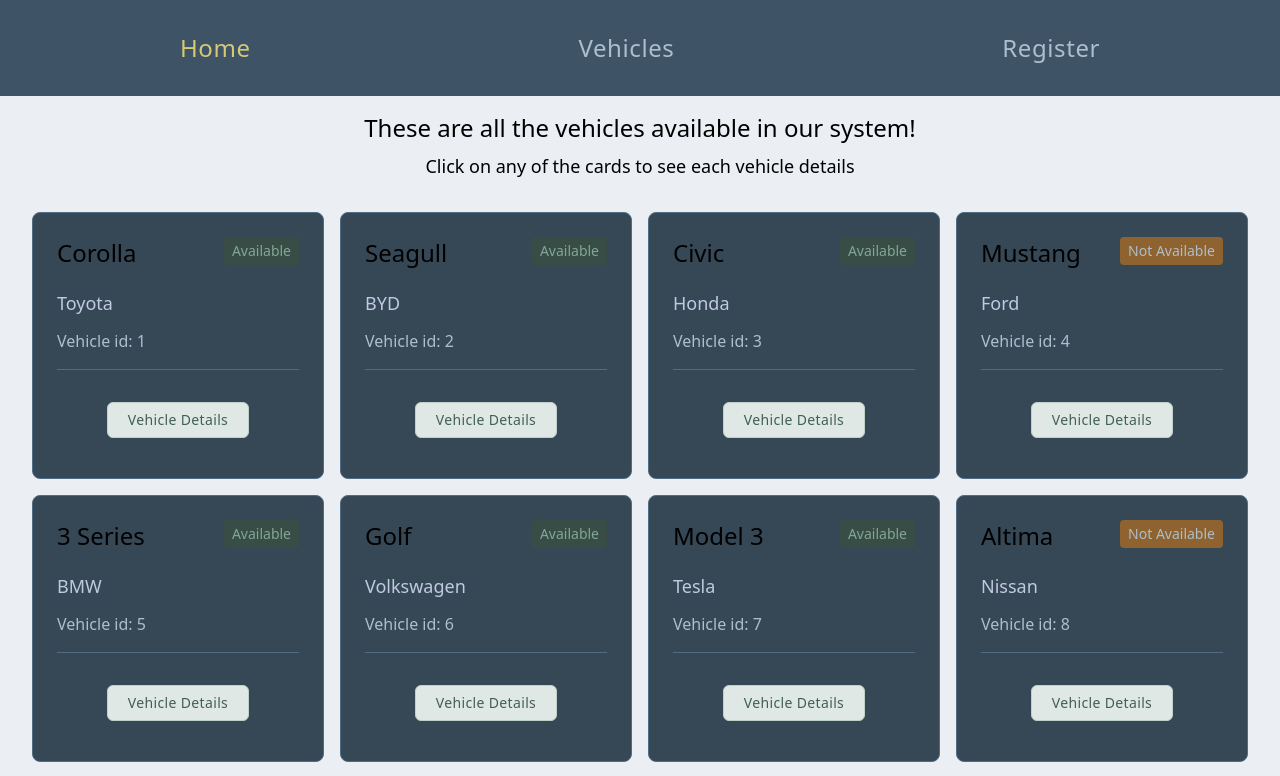
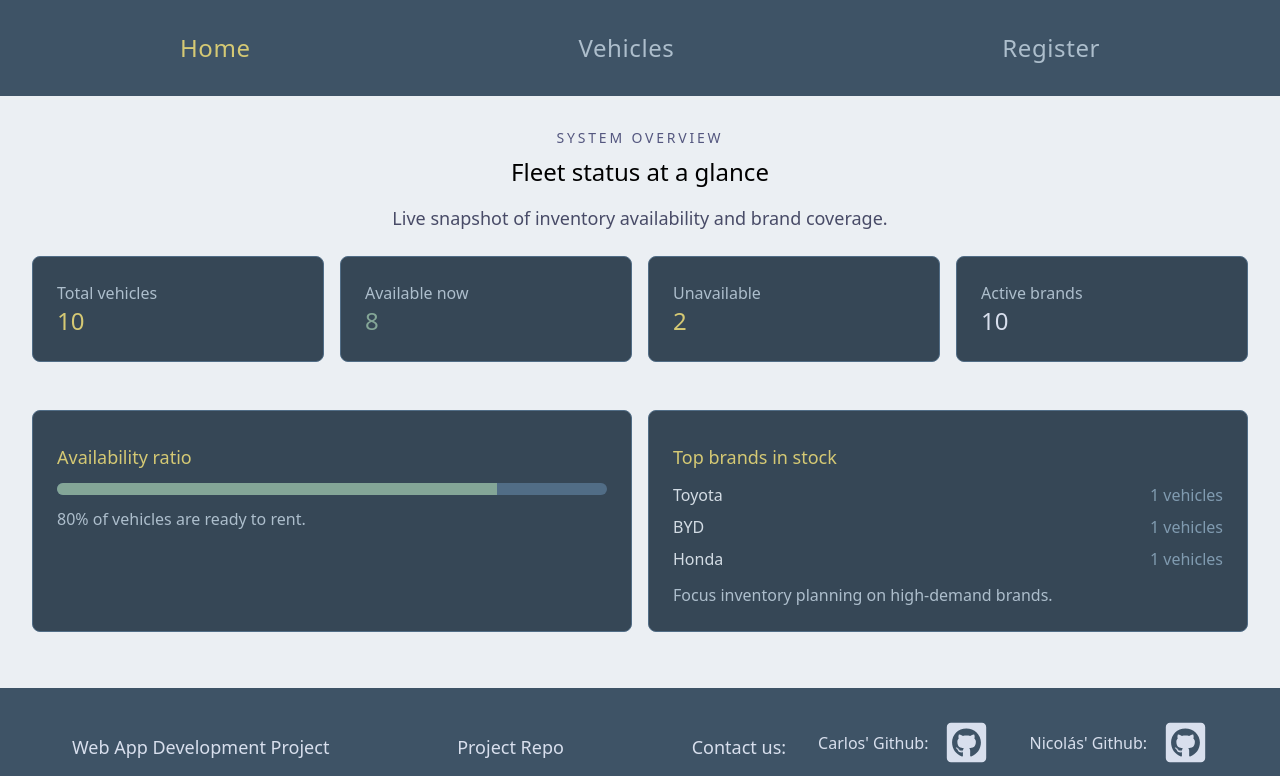
Before and after one commit to Nicolas-Rodriguez-Ch/daw-font-end, a React (Vite) app: page / in a window 1280 px wide. Shown: the top 776 px of the page. Built offline with nearby package versions, Linux system fonts and the light colour scheme; the HTML template or start-up script is replaced by a standard one.

Commit message:
updates homepage and vehicles page

```diff
--- a/src/components/Card/index.tsx
+++ b/src/components/Card/index.tsx
@@ -9,7 +9,7 @@
     <div className='bg-steel-800 border border-steel-600 rounded-lg p-4 md:p-6 flex flex-col gap-4 w-full'>
       <div className='flex flex-col gap-3'>
         <div className='flex flex-row items-start justify-between gap-2'>
-          <TextCustom text={vehicle.model} variant='heading' />
+          <TextCustom text={vehicle.model} variant='heading' className='text-skyblue-500' />
           <span
             className={`text-xs md:text-sm px-2 py-1 rounded shrink-0 ${vehicle.status ? 'text-sage-300 bg-sage-700' : 'bg-cream-700 text-steel-300'}`}
           >
--- a/src/pages/home/index.tsx
+++ b/src/pages/home/index.tsx
@@ -1,34 +1,106 @@
-import { Link } from 'react-router';
-
 import { mockData } from '@/assets/index';
-import { Card, TextCustom } from '@/components';
+import { TextCustom } from '@/components';
 
 const Home = () => {
+  const totalVehicles = mockData.length;
+  const availableVehicles = mockData.filter((vehicle) => vehicle.status).length;
+  const unavailableVehicles = totalVehicles - availableVehicles;
+  const availabilityPct = totalVehicles ? Math.round((availableVehicles / totalVehicles) * 100) : 0;
+
+  const brandCounts = mockData.reduce<Record<string, number>>((acc, vehicle) => {
+    acc[vehicle.brand] = (acc[vehicle.brand] ?? 0) + 1;
+    return acc;
+  }, {});
+
+  const uniqueBrands = Object.keys(brandCounts).length;
+  const topBrands = Object.entries(brandCounts)
+    .sort((a, b) => b[1] - a[1])
+    .slice(0, 3);
+
   return (
     <>
-      <div className='text-center mt-4'>
-        <TextCustom text='These are all the vehicles available in our system!' variant='heading' />
+      <section className='max-w-7xl mx-auto px-4 sm:px-6 lg:px-8 py-6 sm:py-8 flex flex-col gap-6'>
+        <div className='flex flex-col gap-2 text-center'>
+          <span className='text-xs md:text-sm uppercase tracking-[0.2em] text-periwinkle-800'>
+            System overview
+          </span>
+          <TextCustom text='Fleet status at a glance' variant='heading' />
           <TextCustom
-          text='Click on any of the cards to see each vehicle details'
+            text='Live snapshot of inventory availability and brand coverage.'
             variant='regular'
+            className='text-periwinkle-900'
           />
         </div>
-      <div className='flex flex-col sm:grid sm:grid-cols-2 lg:grid-cols-3 xl:grid-cols-4 gap-3 p-4 sm:gap-4 sm:p-6 lg:p-8 w-full max-w-7xl mx-auto'>
-        {mockData.map((vehicle) => {
-          return (
-            <Link to={`/vehicles/${vehicle.id}`} key={vehicle.id}>
-              <Card
-                vehicle={vehicle}
-                primaryButton={{
-                  text: 'Vehicle Details',
-                  variant: 'muted',
-                  callback: () => {},
-                }}
+
+        <div className='grid gap-4 sm:grid-cols-2 lg:grid-cols-4'>
+          <div className='bg-steel-800 border border-steel-600 rounded-lg p-4 md:p-6'>
+            <TextCustom text='Total vehicles' variant='small' className='text-steel-300' />
+            <TextCustom text={`${totalVehicles}`} variant='heading' className='text-cream-300' />
+          </div>
+          <div className='bg-steel-800 border border-steel-600 rounded-lg p-4 md:p-6'>
+            <TextCustom text='Available now' variant='small' className='text-steel-300' />
+            <TextCustom text={`${availableVehicles}`} variant='heading' className='text-sage-300' />
+          </div>
+          <div className='bg-steel-800 border border-steel-600 rounded-lg p-4 md:p-6'>
+            <TextCustom text='Unavailable' variant='small' className='text-steel-300' />
+            <TextCustom
+              text={`${unavailableVehicles}`}
+              variant='heading'
+              className='text-cream-300'
             />
-            </Link>
-          );
-        })}
           </div>
+          <div className='bg-steel-800 border border-steel-600 rounded-lg p-4 md:p-6'>
+            <TextCustom text='Active brands' variant='small' className='text-steel-300' />
+            <TextCustom
+              text={`${uniqueBrands}`}
+              variant='heading'
+              className='text-periwinkle-200'
+            />
+          </div>
+        </div>
+
+        <div className='grid gap-4 lg:grid-cols-2 md:my-6'>
+          <div className='bg-steel-800 border border-steel-600 rounded-lg p-4 md:p-6 flex flex-col gap-3'>
+            <TextCustom text='Availability ratio' variant='regular' className='text-cream-300' />
+            <div className='w-full h-3 rounded-full bg-steel-600 overflow-hidden'>
+              <div className='h-full bg-sage-300' style={{ width: `${availabilityPct}%` }} />
+            </div>
+            <TextCustom
+              text={`${availabilityPct}% of vehicles are ready to rent.`}
+              variant='small'
+              className='text-steel-300'
+            />
+          </div>
+
+          <div className='bg-steel-800 border border-steel-600 rounded-lg p-4 md:p-6 flex flex-col gap-3'>
+            <TextCustom text='Top brands in stock' variant='regular' className='text-cream-300' />
+            <div className='flex flex-col gap-2'>
+              {topBrands.length === 0 ? (
+                <TextCustom
+                  text='No brands available yet.'
+                  variant='small'
+                  className='text-steel-300'
+                />
+              ) : (
+                topBrands.map(([brand, count]) => (
+                  <div
+                    key={brand}
+                    className='flex items-center justify-between text-sm md:text-base text-steel-200'
+                  >
+                    <span>{brand}</span>
+                    <span className='text-steel-400'>{count} vehicles</span>
+                  </div>
+                ))
+              )}
+            </div>
+            <TextCustom
+              text='Focus inventory planning on high-demand brands.'
+              variant='small'
+              className='text-steel-300'
+            />
+          </div>
+        </div>
+      </section>
     </>
   );
 };
--- a/src/pages/vehicles/index.tsx
+++ b/src/pages/vehicles/index.tsx
@@ -1,58 +1,35 @@
-import { useState } from 'react';
+import { Link } from 'react-router';
 
-import { Button, Input, Select } from '@/components';
-import Form from '@/components/Form';
-
-const OPTIONS = [
-  { label: 'Option A', value: 'a' },
-  { label: 'Option B', value: 'b' },
-];
+import { mockData } from '@/assets';
+import { Card, TextCustom } from '@/components';
 
 const Vehicles = () => {
-  const [name, setName] = useState('');
-  const [category, setCategory] = useState('');
-  const [errors, setErrors] = useState<{ name?: string; category?: string }>({});
-
-  const validate = () => {
-    const next: typeof errors = {};
-    if (!name.trim()) {
-      next.name = 'Name is required';
-    }
-    if (!category) {
-      next.category = 'Please select a category';
-    }
-    setErrors(next);
-    return Object.keys(next).length === 0;
-  };
-
-  const handleSubmit = () => {
-    if (!validate()) {
-      return;
-    }
-    console.log({ name, category });
-  };
-
   return (
-    <Form onSubmit={handleSubmit}>
-      <Input
-        id='name'
-        label='Name'
-        placeholder='Enter a name'
-        value={name}
-        onChange={setName}
-        error={errors.name}
-      />
-      <Select
-        id='category'
-        label='Category'
-        options={OPTIONS}
-        value={category}
-        onChange={setCategory}
-        placeholder='Select one...'
-        error={errors.category}
-      />
-      <Button text='Submit' variant='secondary' type='submit' />{' '}
-    </Form>
+    <>
+      <div className='text-center mt-4'>
+        <TextCustom text='These are all the vehicles available in our system!' variant='heading' />
+        <TextCustom
+          text='Click on any of the cards to see each vehicle details'
+          variant='regular'
+        />
+      </div>
+      <div className='flex flex-col sm:grid sm:grid-cols-2 lg:grid-cols-3 xl:grid-cols-4 gap-3 p-4 sm:gap-4 sm:p-6 lg:p-8 w-full max-w-7xl mx-auto'>
+        {mockData.map((vehicle) => {
+          return (
+            <Link to={`/vehicles/${vehicle.id}`} key={vehicle.id}>
+              <Card
+                vehicle={vehicle}
+                primaryButton={{
+                  text: 'Vehicle Details',
+                  variant: 'muted',
+                  callback: () => {},
+                }}
+              />
+            </Link>
+          );
+        })}
+      </div>
+    </>
   );
 };
 
```
Lines whose indentation alone changed are shown as unchanged.
